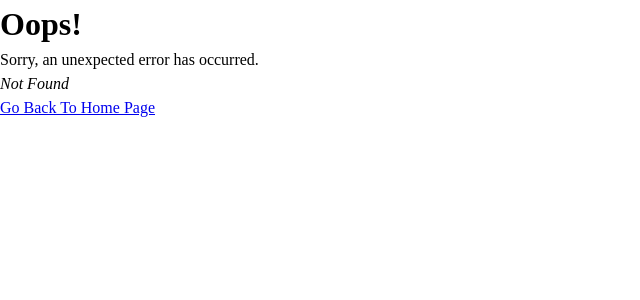
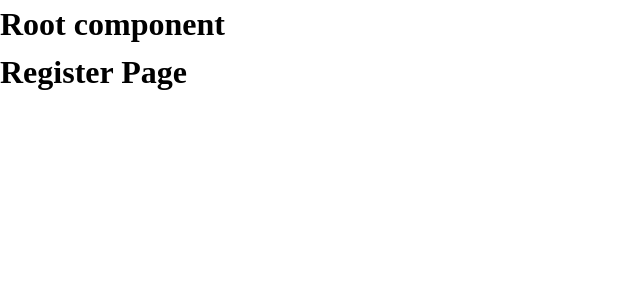
Before and after one commit to replakcan/blog-api, a React (Vite) app in the folder frontend/: page /register in a window 1280 px wide. Before the commit this address had no page. Shown: the top 300 px of the page, without its empty margins (0-640 px from the left). Built offline with nearby package versions, Linux system fonts and the light colour scheme.

Commit message:
Creates auth-page templates

```diff
--- /dev/null
+++ b/frontend/src/routes/login-page.jsx
@@ -0,0 +1,5 @@
+function LoginPage() {
+  return <h1>Login Page</h1>
+}
+
+export default LoginPage
--- /dev/null
+++ b/frontend/src/routes/register-page.jsx
@@ -0,0 +1,6 @@
+function RegisterPage() {
+
+    return <h1>Register Page</h1>
+}
+
+export default RegisterPage
```
Also changed, not shown: frontend/src/routes.jsx (+10 -0 lines).
